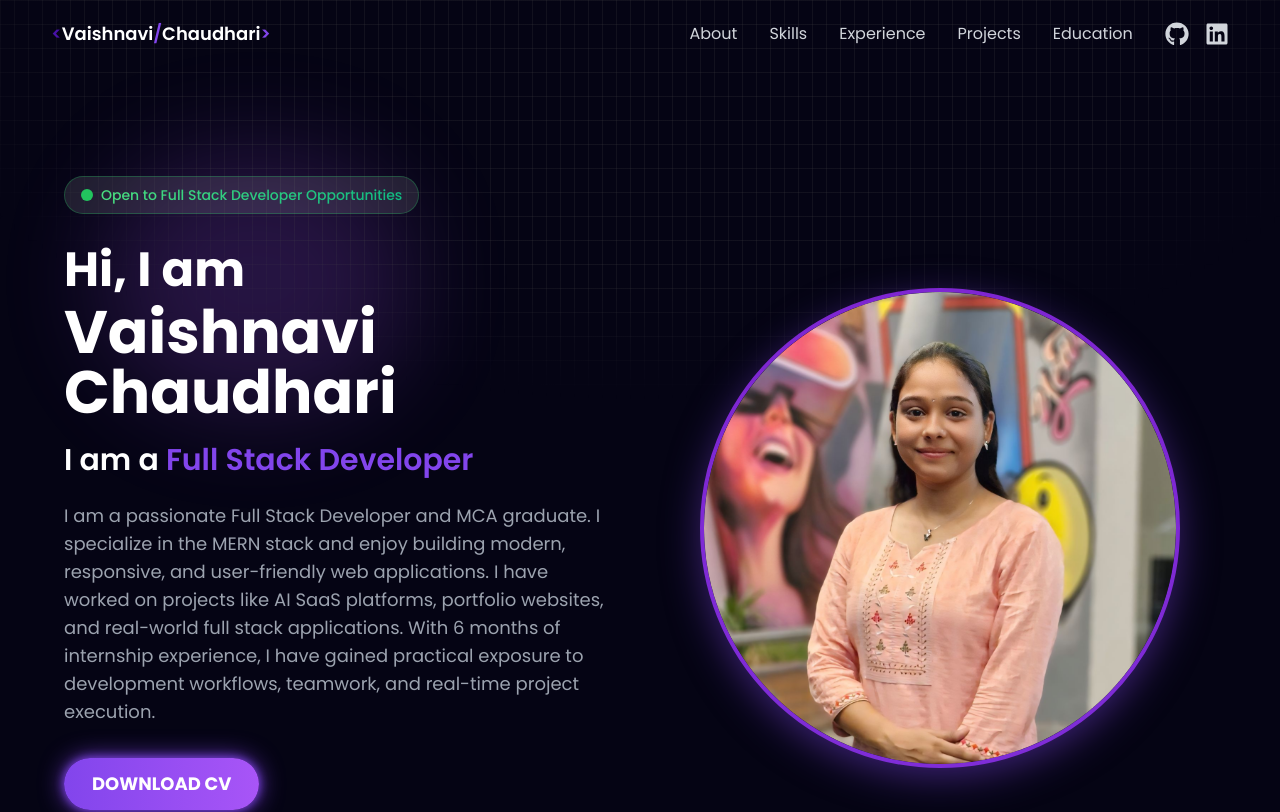
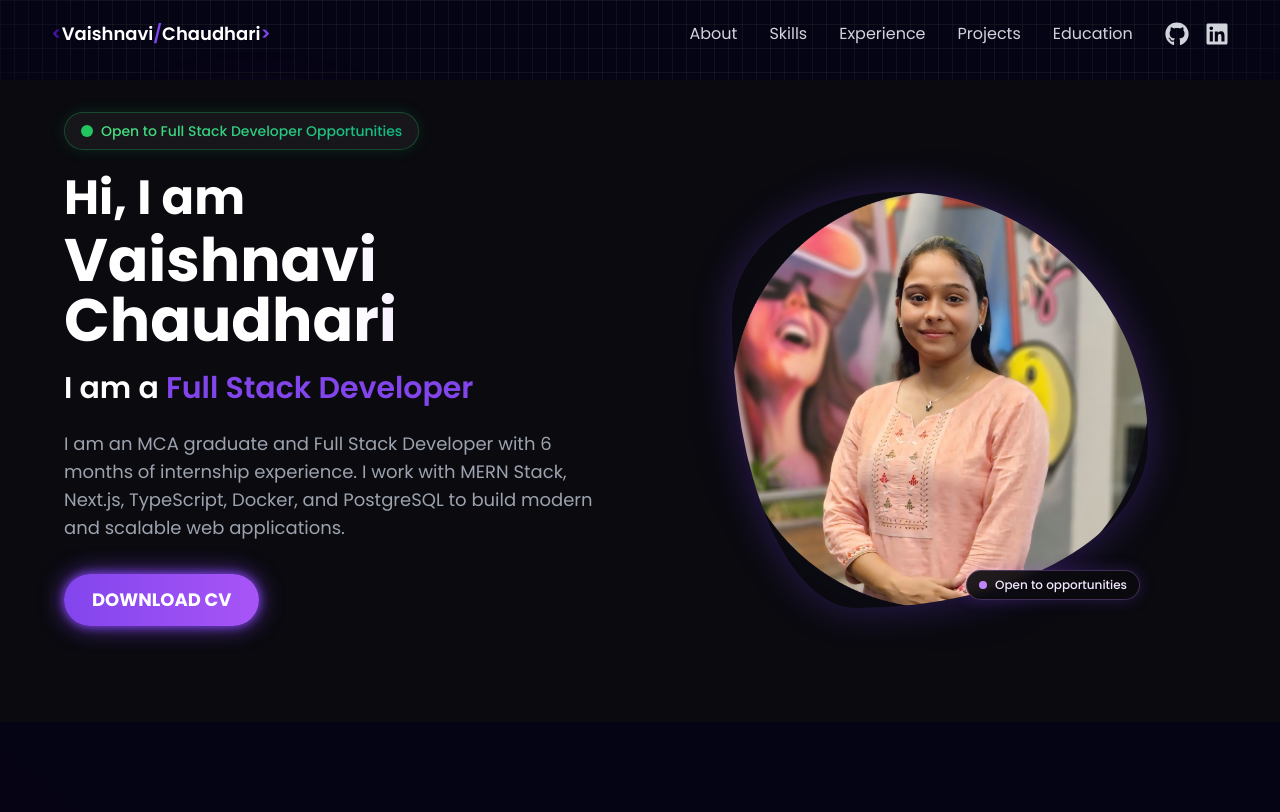
Before and after one commit to vaishnavichaudhari910/vaishnavi_chaudhari_portfolio, a React (Vite) app: page / in a window 1280 px wide. Shown: the top 812 px of the page. Built offline with nearby package versions, Linux system fonts and the light colour scheme.

Commit message:
Updated About Page

```diff
--- a/src/components/About/About.jsx
+++ b/src/components/About/About.jsx
@@ -1,53 +1,119 @@
 import React from "react";
 import { TypeAnimation } from "react-type-animation";
-import Tilt from "react-parallax-tilt";
 import { motion } from "framer-motion";
 import profileImage from "../../assets/vaishnavi_circle.png";
+
+const containerVariants = {
+  hidden: {},
+  show: {
+    transition: {
+      staggerChildren: 0.15,
+    },
+  },
+};
+
+const itemVariants = {
+  hidden: { opacity: 0, y: 24 },
+  show: {
+    opacity: 1,
+    y: 0,
+    transition: { duration: 0.6, ease: "easeOut" },
+  },
+};
 
 const About = () => {
   return (
     <section
       id="about"
-      className="py-8 sm:py-10 md:py-14 lg:py-16 px-5 sm:px-8 md:px-12 lg:px-16 mt-8 font-sans"
+      className="relative overflow-hidden bg-[#0a0a0f] pt-4 sm:pt-6 md:pt-8 pb-12 sm:pb-14 md:pb-20 lg:pb-24 px-5 sm:px-8 md:px-12 lg:px-16 font-sans"
     >
+      {/* Ambient background layer */}
+      <div className="pointer-events-none absolute inset-0 -z-10">
+        {/* Fine grid, faded at edges */}
+        <div
+          className="absolute inset-0 opacity-[0.06]"
+          style={{
+            backgroundImage:
+              "linear-gradient(to right, #ffffff 1px, transparent 1px), linear-gradient(to bottom, #ffffff 1px, transparent 1px)",
+            backgroundSize: "48px 48px",
+            maskImage:
+              "radial-gradient(ellipse 80% 60% at 50% 30%, black 40%, transparent 100%)",
+            WebkitMaskImage:
+              "radial-gradient(ellipse 80% 60% at 50% 30%, black 40%, transparent 100%)",
+          }}
+        />
+
+        {/* Drifting purple aurora blob */}
+        <motion.div
+          className="absolute -top-24 -left-20 w-[24rem] h-[24rem] sm:w-[32rem] sm:h-[32rem] rounded-full blur-[110px]"
+          style={{ background: "radial-gradient(circle, #8245ec55, transparent 70%)" }}
+          animate={{
+            x: [0, 40, -20, 0],
+            y: [0, 30, -10, 0],
+          }}
+          transition={{ duration: 18, repeat: Infinity, ease: "easeInOut" }}
+        />
+
+        {/* Drifting violet blob */}
+        <motion.div
+          className="absolute -bottom-32 -right-20 w-[22rem] h-[22rem] sm:w-[30rem] sm:h-[30rem] rounded-full blur-[110px]"
+          style={{ background: "radial-gradient(circle, #a855f740, transparent 70%)" }}
+          animate={{
+            x: [0, -30, 20, 0],
+            y: [0, -20, 15, 0],
+          }}
+          transition={{ duration: 22, repeat: Infinity, ease: "easeInOut" }}
+        />
+      </div>
+
       {/* Open To Work Badge */}
-      <div className="flex justify-center md:justify-start mb-8">
-        <div className="inline-flex items-center gap-2 px-4 py-2 rounded-full bg-white/10 border border-green-500/30">
+      <motion.div
+        initial={{ opacity: 0, y: -12 }}
+        whileInView={{ opacity: 1, y: 0 }}
+        transition={{ duration: 0.5 }}
+        viewport={{ once: true }}
+        className="flex justify-center md:justify-start mb-6"
+      >
+        <div className="inline-flex items-center gap-2 px-4 py-2 rounded-full bg-white/5 backdrop-blur-sm border border-green-500/30 shadow-[0_0_15px_rgba(34,197,94,0.15)]">
           <span className="relative flex h-3 w-3">
             <span className="animate-ping absolute inline-flex h-full w-full rounded-full bg-green-400 opacity-75"></span>
             <span className="relative inline-flex rounded-full h-3 w-3 bg-green-500"></span>
           </span>
-
           <span className="text-xs sm:text-sm font-medium bg-gradient-to-r from-green-400 to-emerald-500 bg-clip-text text-transparent">
             Open to Full Stack Developer Opportunities
           </span>
         </div>
-      </div>
+      </motion.div>
 
       {/* Main Section */}
       <motion.div
-        initial={{ opacity: 0, y: 50 }}
-        whileInView={{ opacity: 1, y: 0 }}
-        transition={{ duration: 0.8 }}
-        viewport={{ once: true }}
-        className="flex flex-col-reverse md:flex-row items-center justify-between gap-12"
+        variants={containerVariants}
+        initial="hidden"
+        whileInView="show"
+        viewport={{ once: true, amount: 0.3 }}
+        className="relative flex flex-col-reverse md:flex-row items-center justify-between gap-10 md:gap-12"
       >
         {/* Left Side */}
         <div className="w-full md:w-1/2 text-center md:text-left">
-          {/* Greeting */}
-          <h1 className="text-2xl sm:text-3xl md:text-5xl font-bold text-white">
+          <motion.h1
+            variants={itemVariants}
+            className="text-2xl sm:text-3xl md:text-5xl font-bold text-white"
+          >
             Hi, I am
-          </h1>
+          </motion.h1>
 
-          {/* Name */}
-          <h2 className="mt-2 text-4xl sm:text-5xl md:text-6xl font-bold text-white leading-tight">
+          <motion.h2
+            variants={itemVariants}
+            className="mt-2 text-3xl sm:text-5xl md:text-6xl font-bold leading-tight bg-gradient-to-r from-white via-white to-purple-300 bg-clip-text text-transparent"
+          >
             Vaishnavi Chaudhari
-          </h2>
+          </motion.h2>
 
-          {/* Typing Animation */}
-          <h3 className="mt-5 text-lg sm:text-2xl md:text-3xl font-semibold text-[#8245ec]">
+          <motion.h3
+            variants={itemVariants}
+            className="mt-5 text-lg sm:text-2xl md:text-3xl font-semibold text-[#8245ec]"
+          >
             <span className="text-white">I am a </span>
-
             <TypeAnimation
               sequence={[
                 "MERN Stack Developer",
@@ -63,63 +129,87 @@ const About = () => {
               speed={50}
               repeat={Infinity}
             />
-          </h3>
+          </motion.h3>
 
-          {/* About */}
-          <p className="mt-6 text-sm sm:text-base md:text-lg leading-7 text-gray-400">
-            I am a passionate Full Stack Developer and MCA graduate. I
-            specialize in the MERN stack and enjoy building modern,
-            responsive, and user-friendly web applications. I have worked on
-            projects like AI SaaS platforms, portfolio websites, and
-            real-world full stack applications. With 6 months of internship
-            experience, I have gained practical exposure to development
-            workflows, teamwork, and real-time project execution.
-          </p>
+          <motion.p
+            variants={itemVariants}
+            className="mt-6 text-sm sm:text-base md:text-lg leading-7 text-gray-400"
+          >
+            I am an MCA graduate and Full Stack Developer with 6 months of internship experience. I work with MERN Stack, Next.js, TypeScript, Docker, and PostgreSQL to build modern and scalable web applications.
 
-          {/* Resume Button */}
-          <div className="mt-8 flex justify-center md:justify-start">
-            <a
+          </motion.p>
+
+          <motion.div
+            variants={itemVariants}
+            className="mt-8 flex justify-center md:justify-start"
+          >
+            <motion.a
               href="https://drive.google.com/file/d/121tqU8IRjFv8w72brdG0UGYSatRn8M3N/view?usp=sharing"
               target="_blank"
               rel="noopener noreferrer"
-              className="inline-block px-7 py-3 rounded-full text-white text-base sm:text-lg font-bold transition-all duration-300 hover:scale-105"
+              whileHover={{ scale: 1.05 }}
+              whileTap={{ scale: 0.97 }}
+              className="inline-block px-7 py-3 rounded-full text-white text-base sm:text-lg font-bold transition-shadow duration-300"
               style={{
-                background:
-                  "linear-gradient(90deg, #8245ec 0%, #a855f7 100%)",
-                boxShadow:
-                  "0 0 10px #8245ec, 0 0 25px rgba(130,69,236,0.8)",
+                background: "linear-gradient(90deg, #8245ec 0%, #a855f7 100%)",
+                boxShadow: "0 0 10px #8245ec, 0 0 25px rgba(130,69,236,0.8)",
               }}
             >
               DOWNLOAD CV
-            </a>
-          </div>
+            </motion.a>
+          </motion.div>
         </div>
 
-        {/* Right Side */}
-        <div className="w-full md:w-1/2 flex justify-center">
-          <Tilt
-            tiltMaxAngleX={20}
-            tiltMaxAngleY={20}
-            perspective={1000}
-            scale={1.05}
-            transitionSpeed={1000}
-            gyroscope={true}
-            className="
-              w-56 h-56
-              sm:w-72 sm:h-72
-              md:w-[24rem] md:h-[24rem]
-              lg:w-[30rem] lg:h-[30rem]
-              border-4 border-purple-700
-              rounded-full
-            "
-          >
-            <img
-              src={profileImage}
-              alt="Vaishnavi Chaudhari"
-              className="w-full h-full object-cover rounded-full drop-shadow-[0_10px_20px_rgba(130,69,236,0.5)]"
+        {/* Right Side — organic blob-shaped image, no Tilt/circle */}
+        <motion.div
+          variants={itemVariants}
+          className="w-full md:w-1/2 flex justify-center"
+        >
+          <div className="relative w-64 h-64 sm:w-80 sm:h-80 md:w-[22rem] md:h-[22rem] lg:w-[26rem] lg:h-[26rem]">
+            {/* Blob glow behind image */}
+            <div
+              className="absolute -inset-4 opacity-60 blur-2xl"
+              style={{
+                background: "radial-gradient(circle, #8245ec55, transparent 70%)",
+                borderRadius: "60% 40% 30% 70% / 60% 30% 70% 40%",
+              }}
             />
-          </Tilt>
-        </div>
+
+            {/* Blob-shaped image */}
+            <motion.div
+              className="relative w-full h-full overflow-hidden"
+              style={{
+                borderRadius: "60% 40% 30% 70% / 60% 30% 70% 40%",
+                boxShadow: "0 0 40px rgba(130,69,236,0.3)",
+              }}
+              animate={{
+                borderRadius: [
+                  "60% 40% 30% 70% / 60% 30% 70% 40%",
+                  "40% 60% 70% 30% / 30% 60% 40% 70%",
+                  "60% 40% 30% 70% / 60% 30% 70% 40%",
+                ],
+              }}
+              transition={{ duration: 14, repeat: Infinity, ease: "easeInOut" }}
+            >
+              <img
+                src={profileImage}
+                alt="Vaishnavi Chaudhari"
+                className="w-full h-full object-cover"
+              />
+            </motion.div>
+
+            {/* Status pill, overlapping bottom-right of the blob */}
+            <div className="absolute bottom-2 right-0 sm:right-2 inline-flex items-center gap-2 px-3 py-1.5 rounded-full bg-[#0a0a0f]/90 backdrop-blur-sm border border-purple-400/30 shadow-[0_0_15px_rgba(130,69,236,0.25)]">
+              <span className="relative flex h-2 w-2">
+                <span className="animate-ping absolute inline-flex h-full w-full rounded-full bg-purple-400 opacity-70"></span>
+                <span className="relative inline-flex rounded-full h-2 w-2 bg-purple-400"></span>
+              </span>
+              <span className="text-[10px] sm:text-xs font-medium text-purple-100 whitespace-nowrap">
+                Open to opportunities
+              </span>
+            </div>
+          </div>
+        </motion.div>
       </motion.div>
     </section>
   );
```
